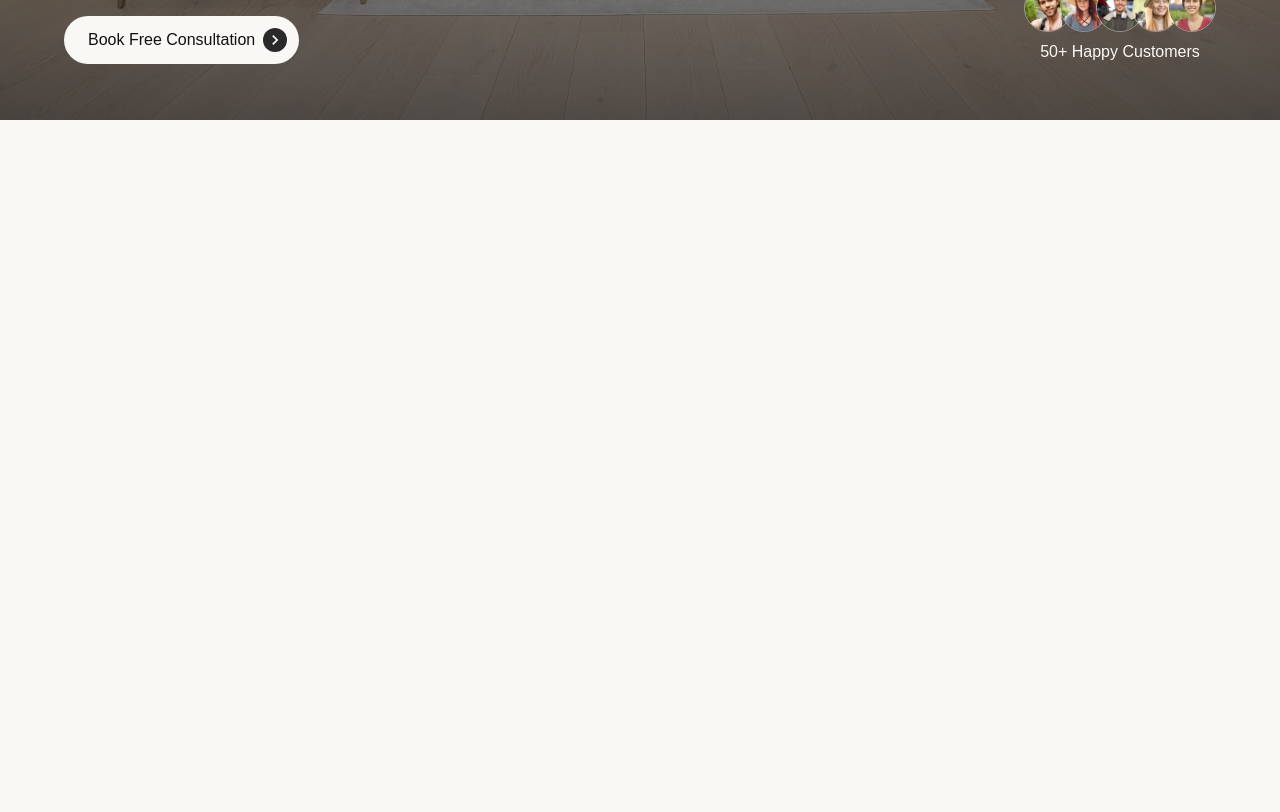
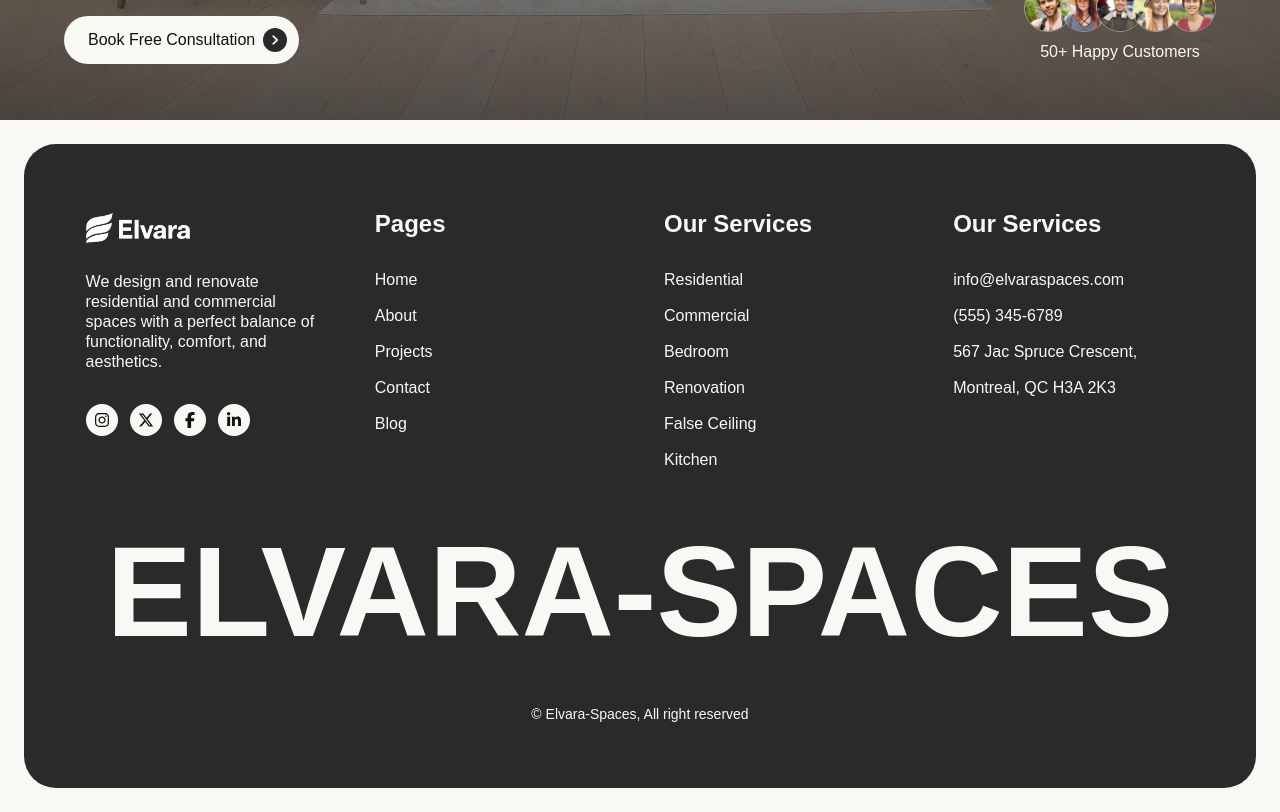
Before and after one commit to dipanjonroy/elvara-spaces, a Next.js app: page / in a window 1280 px wide. Shown: the part 680-1492 px from the top of the page. Before the commit the page ends 800 px from the top, so only its background shows below. Built offline with nearby package versions, Linux system fonts and the light colour scheme; a web font is replaced by a local one.

Commit message:
Feat: Footer added to layour

```diff
--- a/app/globals.css
+++ b/app/globals.css
@@ -1,12 +1,21 @@
 @import "tailwindcss";
 
 :root {
-  --background: #FAF8F5;
-  --foreground: #2A2A2A;
+  --background: #faf8f5;
+  --foreground: #2a2a2a;
   --text-color: #111111;
   --accent-color: #a25925;
-  --white-border:#ffffff62;
-  --black-border:#11111162;
+  --white-border: #ffffff62;
+  --black-border: #11111162;
+}
+
+@layer base {
+  h3 {
+    @apply font-bold text-lg lg:text-2xl
+  }
+  p {
+    @apply text-sm lg:text-base;
+  }
 }
 
 body {
--- a/app/layout.tsx
+++ b/app/layout.tsx
@@ -3,6 +3,7 @@ import { Host_Grotesk } from "next/font/google";
 import "./globals.css";
 import Header from "@/components/layout/Header";
 import ModalLayout from "@/components/modals/ModalLayout";
+import Footer from "@/components/layout/Footer";
 
 const hostGrotesk = Host_Grotesk({
   variable: "--font-host-grotesk",
@@ -26,8 +27,8 @@ export default function RootLayout({
       <body className={`${hostGrotesk.variable} antialiased`}>
         <Header />
         {children}
-
         <ModalLayout />
+        <Footer/>
       </body>
     </html>
   );
--- /dev/null
+++ b/components/layout/Footer.tsx
@@ -0,0 +1,87 @@
+import Link from "next/link";
+import SocialMedia from "../shared/SocialMedia";
+import Logo from "../ui/Logo";
+import { menus } from "@/lib/menus";
+
+const SERVICES = [
+  { id: 1, name: "Residential", url: "#" },
+  { id: 2, name: "Commercial", url: "#" },
+  { id: 3, name: "Bedroom", url: "#" },
+  { id: 4, name: "Renovation", url: "#" },
+  { id: 5, name: "False Ceiling", url: "#" },
+  { id: 6, name: "Kitchen", url: "#" },
+];
+
+export default function Footer() {
+  return (
+    <footer className="p-6">
+      <div className="w-full h-full bg-(--foreground) rounded-4xl py-16">
+        <div className="container mx-auto text-(--background)">
+          <div className="w-full grid grid-cols-1 md:grid-cols-2 lg:grid-cols-4 gap-12">
+            {/* Busniness Info */}
+            <div className="space-y-6">
+              <Logo variant="white" />
+              <p className="leading-tight">
+                We design and renovate residential and commercial spaces with a
+                perfect balance of functionality, comfort, and aesthetics.
+              </p>
+              <SocialMedia className="mt-8" />
+            </div>
+
+            {/* Navigation */}
+            <div className="space-y-7">
+              <h3>Pages</h3>
+              <div className="text-sm lg:text-base inline-flex flex-col space-y-3">
+                {menus.map((item) => (
+                  <Link
+                    key={item.id}
+                    href={item.url}
+                    className="transition-all duration-300 ease-in-out hover:translate-x-2"
+                  >
+                    {item.name}
+                  </Link>
+                ))}
+              </div>
+            </div>
+
+            {/* Utility Pages */}
+            <div className="space-y-7">
+              <h3>Our Services</h3>
+              <div className="text-sm lg:text-base inline-flex flex-col space-y-3">
+                {SERVICES.map((item) => (
+                  <Link
+                    key={item.id}
+                    href={item.url}
+                    className="transition-all duration-300 ease-in-out hover:translate-x-2"
+                  >
+                    {item.name}
+                  </Link>
+                ))}
+              </div>
+            </div>
+
+            {/* Addresses */}
+            <div className="space-y-7">
+              <h3>Our Services</h3>
+              <div className="text-sm lg:text-base  inline-flex flex-col space-y-3">
+                <span>info@elvaraspaces.com</span>
+                <span>(555) 345-6789</span>
+                <span>567 Jac Spruce Crescent,</span>
+                <span>Montreal, QC H3A 2K3</span>
+              </div>
+            </div>
+          </div>
+
+          {/* Business name */}
+          <div className="flex items-center justify-center mt-14">
+            <span className="text-4xl sm:text-7xl lg:text-8xl xl:text-9xl 2xl:text-[150px] font-bold">ELVARA-SPACES</span>
+          </div>
+
+          <div className="flex items-center justify-center mt-12">
+            <span className="inline-block text-sm center">&copy; Elvara-Spaces, All right reserved</span>
+          </div>
+        </div>
+      </div>
+    </footer>
+  );
+}
--- /dev/null
+++ b/components/shared/SocialMedia.tsx
@@ -0,0 +1,45 @@
+import Link from "next/link";
+import { FaInstagram } from "react-icons/fa6";
+import { FaXTwitter } from "react-icons/fa6";
+import { FaFacebookF } from "react-icons/fa6";
+import { FaLinkedinIn } from "react-icons/fa6";
+
+const DATA = [
+  {
+    id: 1,
+    name: "Instagram",
+    icon: FaInstagram,
+    url: "http://www.instagram.com",
+  },
+  { id: 2, name: "X", icon: FaXTwitter, url: "http://www.x.com" },
+  {
+    id: 3,
+    name: "Facebook",
+    icon: FaFacebookF,
+    url: "http://www.facebook.com",
+  },
+  {
+    id: 4,
+    name: "Linkedin",
+    icon: FaLinkedinIn,
+    url: "http://www.linkedin.com",
+  },
+];
+
+interface SociaMediaProps {
+  className?: string;
+}
+
+export default function SocialMedia({className}:SociaMediaProps) {
+  return (
+    <div className={`flex items-center gap-3 ${className}`}>
+      {DATA.map((item) => (
+        <Link key={item.id} href={item.url} className="transition-all duration-300 ease-in-out hover:-translate-y-2">
+          <span className="inline-flex w-8 h-8 rounded-full items-center justify-center bg-(--background) text-(--text-color)">
+            <item.icon/>
+          </span>
+        </Link>
+      ))}
+    </div>
+  );
+}
```
